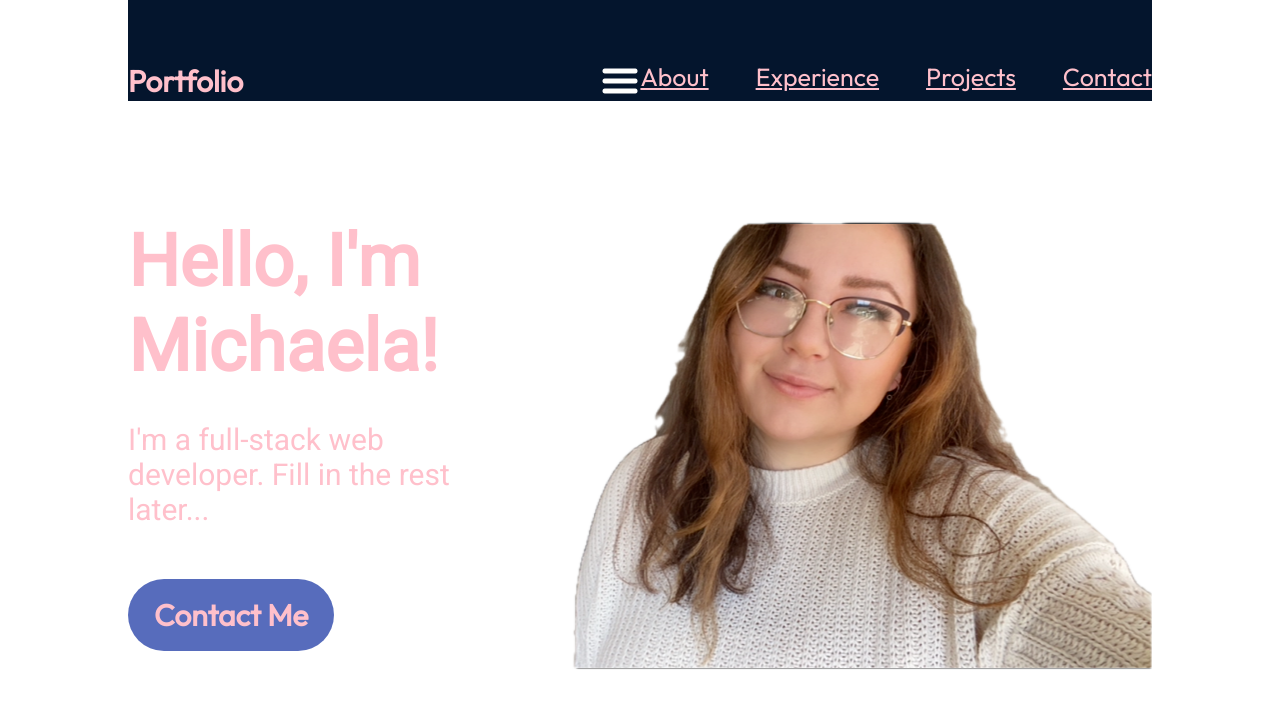
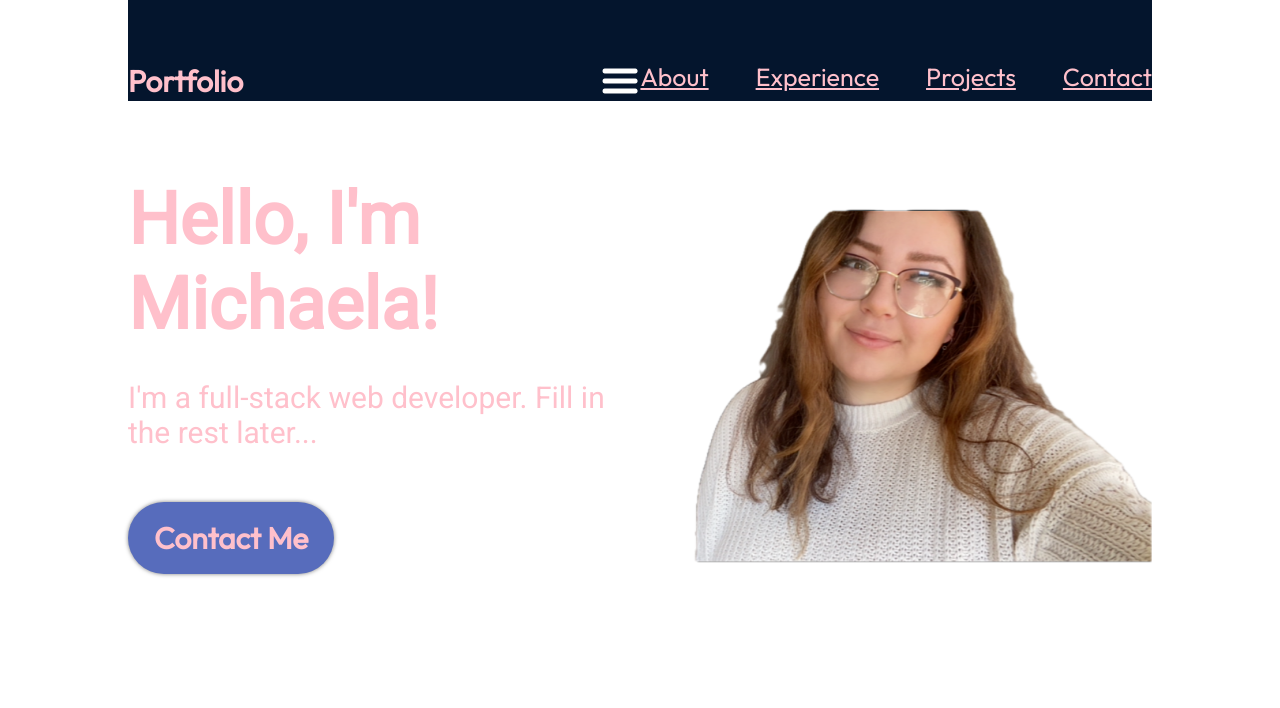
Before and after one commit to MichaelaArteberry/MichaelaArteberry.github.io, a React (Vite) app in the folder portfolio/: page / in a window 1280 px wide. Shown: the top 708 px of the page. Built offline with nearby package versions, Linux system fonts and the light colour scheme.

Commit message:
Made img float with css

```diff
--- a/portfolio/src/components/Hero/Hero.module.css
+++ b/portfolio/src/components/Hero/Hero.module.css
@@ -45,4 +45,27 @@
     font-size: 30px;
     font-weight: 600;
     padding: 17px 26px;
+    box-shadow: 0 0 4px 0 rgba(0, 0, 0, 0.5);
 }
+
+.heroImg {
+    width: 50%;
+    z-index: 1;
+
+    animation-name: floating;
+    animation-duration: 3s;
+    animation-iteration-count: infinite;
+    animation-timing-function: ease-in-out;
+}
+
+@keyframes floating {
+    0% {
+        transform: translate(0, 0px);
+    }
+    50% {
+        transform: translate(0, 10px);
+    }
+    100% {
+        transform: translate(0, -0px);
+    }
+}
```
